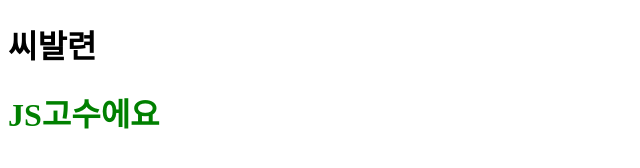
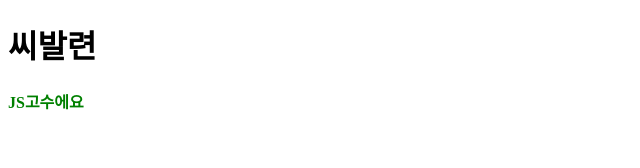
Before and after one commit to jungdaekyu123/JS, a plain HTML site: page index.html in a window 1280 px wide. Shown: the whole page, without its empty margins (0-640 px from the left). Drawn offline with Linux system fonts and the light colour scheme.

Commit message:
첫JS파일수정

```diff
--- a/index.html
+++ b/index.html
@@ -12,6 +12,7 @@
     document.getElementById('hello').innerHTML = '씨발련';
     document.getElementById('hi').innerHTML = 'JS고수에요';
     document.getElementById('hi').style.color = 'green';
+    document.getElementById('hi').style.fontSize = "16px";
   </script>
 
 
```
